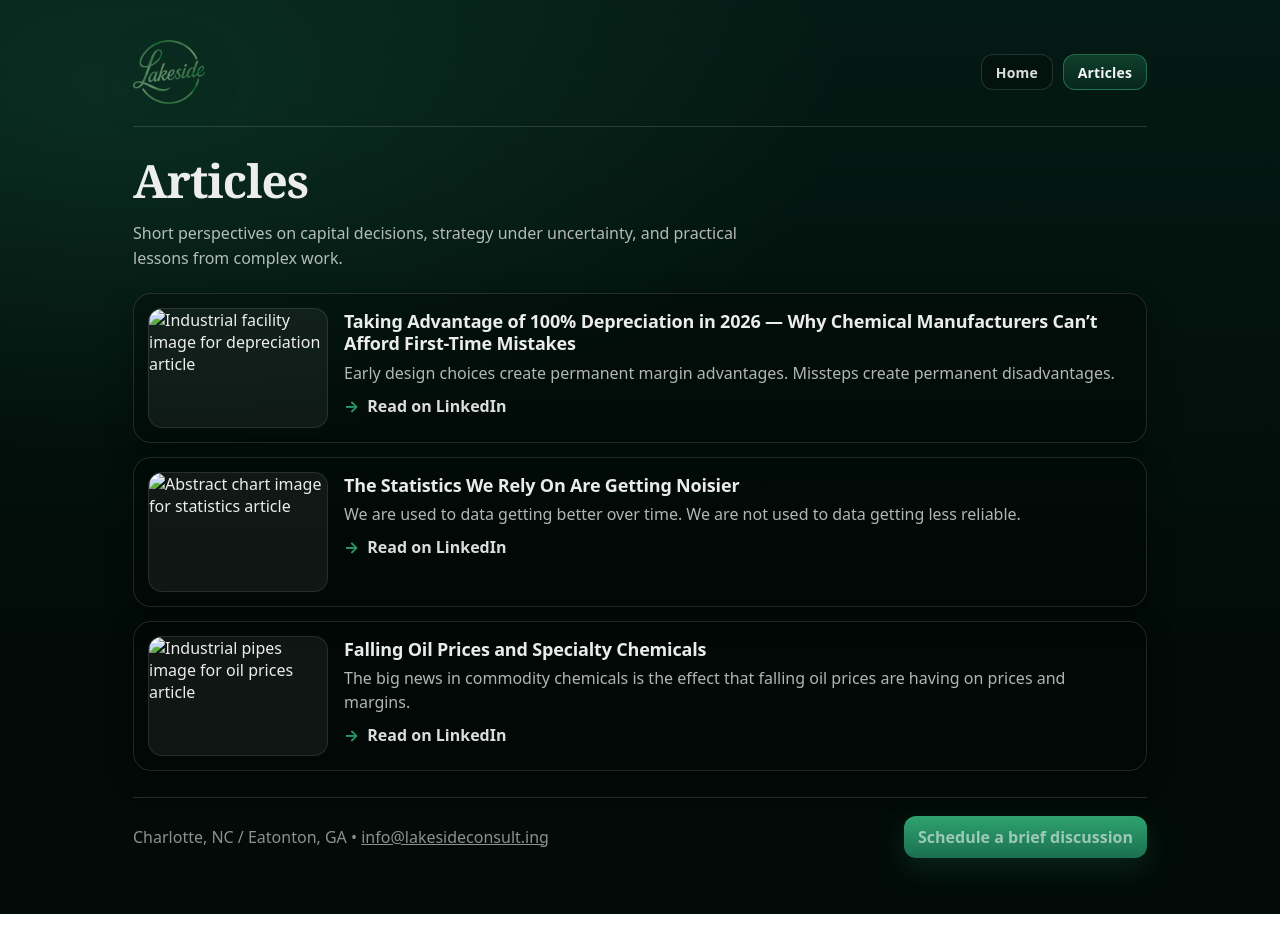
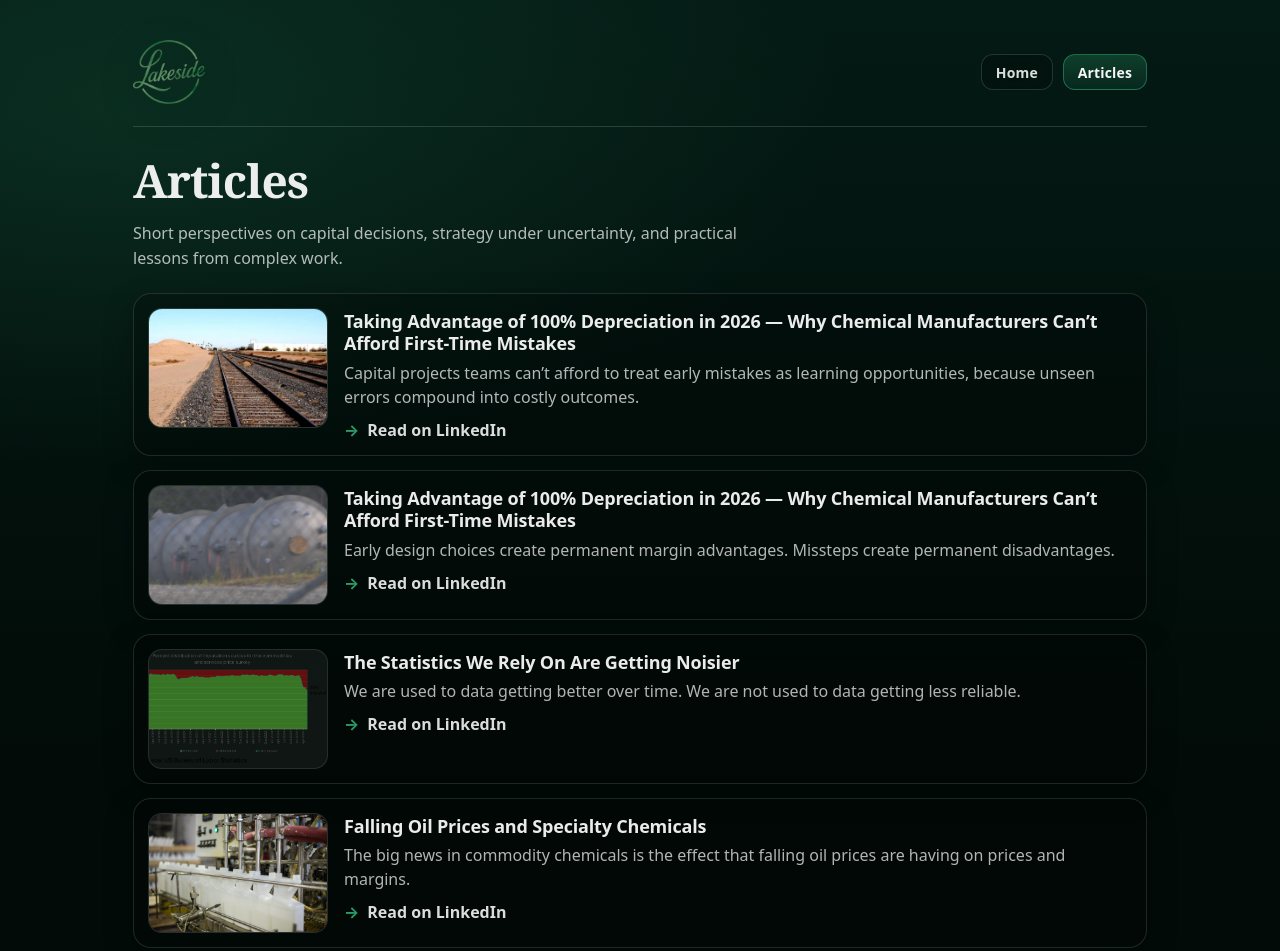
Before and after one commit to LakesideConsulting/260130-Lakeside-Website, a plain HTML site: page articles/index.html in a window 1280 px wide. Shown: the top 951 px of the page. Before the commit the page ends 914 px from the top, so only its background shows below. Drawn offline with Linux system fonts and the light colour scheme.

Commit message:
Ready to Publish 001
Ready to Publish

```diff
--- a/articles/index.html
+++ b/articles/index.html
@@ -203,9 +203,21 @@
     </p>
 
     <section class="grid" aria-label="Articles list">
+
+      <a class="card" href="https://www.linkedin.com/pulse/successful-capital-projects-cant-afford-learning-we-go-ron-levin-pb1be/" target="_blank" rel="noopener noreferrer">
+        <div class="thumb">
+          <img src="../assets/experience.jpg" alt="Art for Article on Experience”">
+        </div>
+        <div class="meta">
+          <h2 class="title">Taking Advantage of 100% Depreciation in 2026 — Why Chemical Manufacturers Can’t Afford First-Time Mistakes</h2>
+          <p class="excerpt">Capital projects teams can’t afford to treat early mistakes as learning opportunities, because unseen errors compound into costly outcomes.</p>
+          <div class="out"><span>→</span> Read on LinkedIn</div>
+        </div>
+      </a>
+
       <a class="card" href="https://www.linkedin.com/pulse/taking-advantage-100-depreciation-2026-why-chemical-cant-ron-levin-dvzde/" target="_blank" rel="noopener noreferrer">
         <div class="thumb">
-          <img src="assets/depreciation.jpg" alt="Industrial facility image for depreciation article">
+          <img src="../assets/depreciation.jpg" alt="Industrial facility image for depreciation article">
         </div>
         <div class="meta">
           <h2 class="title">Taking Advantage of 100% Depreciation in 2026 — Why Chemical Manufacturers Can’t Afford First-Time Mistakes</h2>
@@ -216,7 +228,7 @@
 
       <a class="card" href="https://www.linkedin.com/pulse/statistics-we-rely-getting-noisier-ron-levin-ujsge/" target="_blank" rel="noopener noreferrer">
         <div class="thumb">
-          <img src="assets/statistics.png" alt="Abstract chart image for statistics article">
+          <img src="../assets/statistics.png" alt="Abstract chart image for statistics article">
         </div>
         <div class="meta">
           <h2 class="title">The Statistics We Rely On Are Getting Noisier</h2>
@@ -227,7 +239,7 @@
 
       <a class="card" href="https://www.linkedin.com/pulse/falling-oil-prices-specialty-chemicals-ron-levin/" target="_blank" rel="noopener noreferrer">
         <div class="thumb">
-          <img src="assets/oil.jpg" alt="Industrial pipes image for oil prices article">
+          <img src="../assets/oil.jpg" alt="Industrial pipes image for oil prices article">
         </div>
         <div class="meta">
           <h2 class="title">Falling Oil Prices and Specialty Chemicals</h2>
```
Also changed, not shown: assets/experience.jpg (added).
